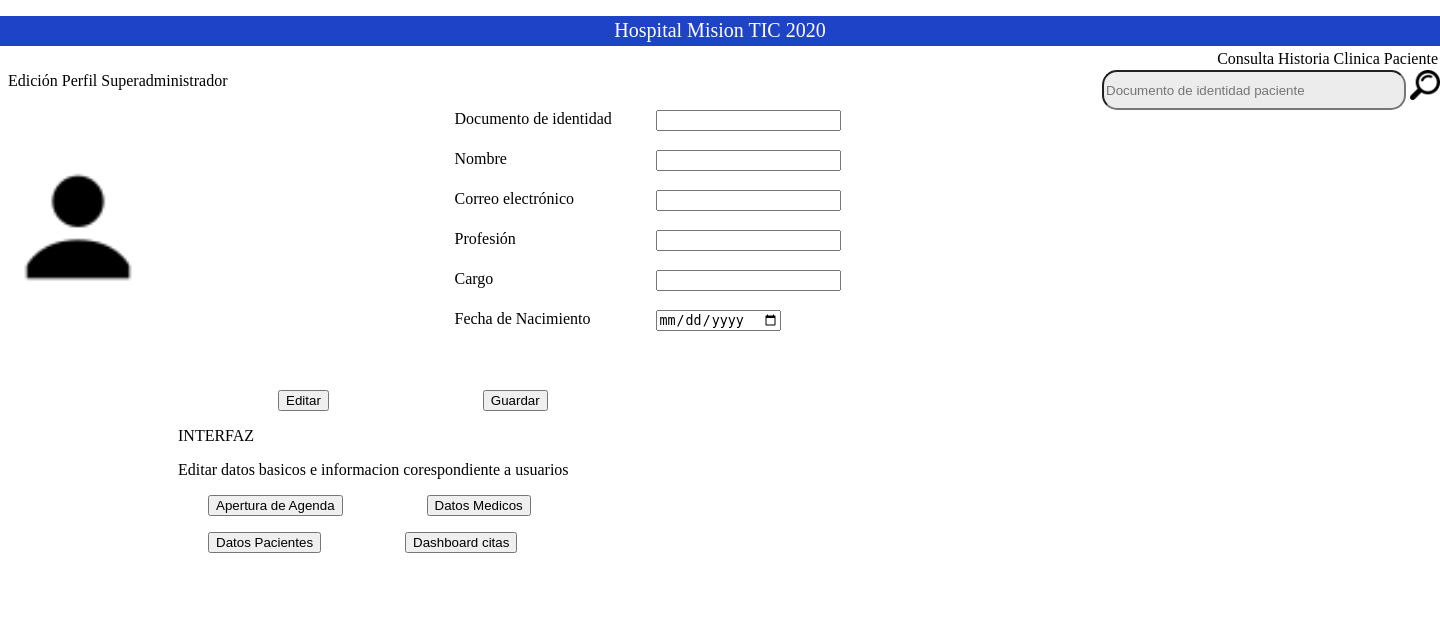
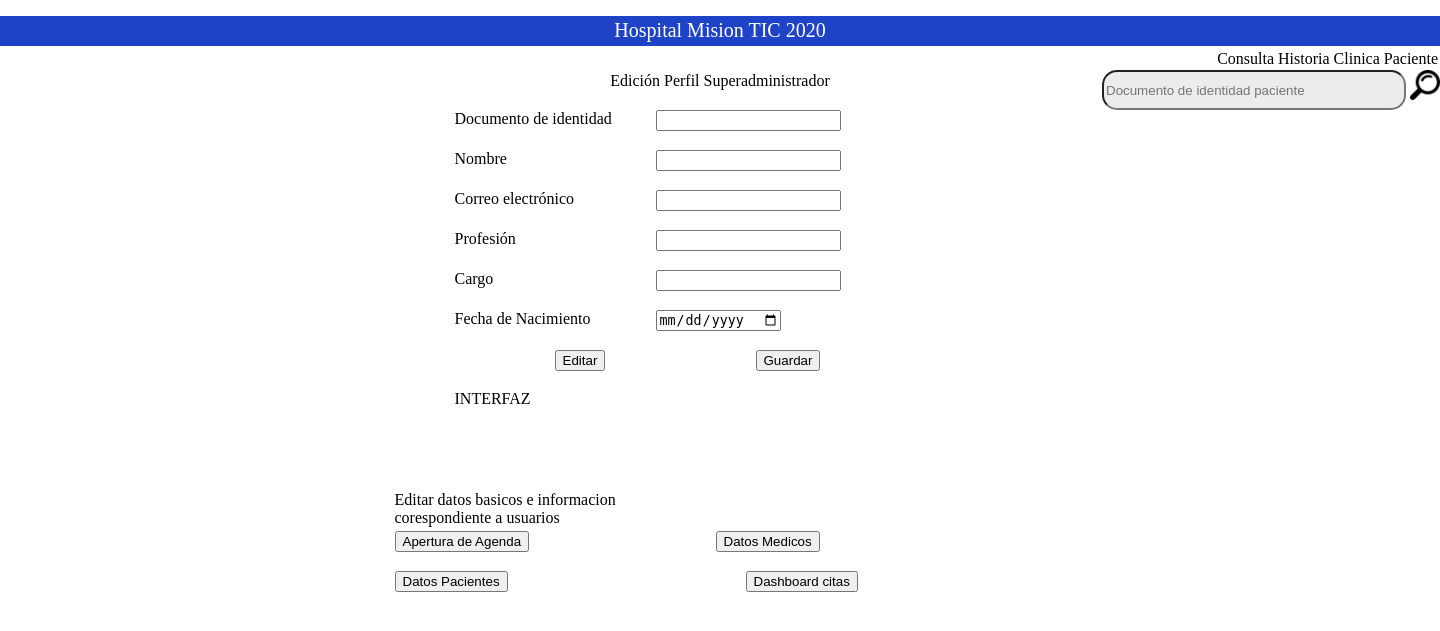
Before and after one commit to MSRestreLeon/Grupo-5-, a Flask app: page /superAdministrador in a window 1440 px wide. Shown: the top 631 px of the page. Run offline with Flask 2, Linux system fonts and the light colour scheme.

Commit message:
Arreglo de SuperAdministrador y text area de dashboard

```diff
--- a/003_proyecto/static/css/superAdmin.css
+++ b/003_proyecto/static/css/superAdmin.css
@@ -132,11 +132,38 @@
     .container {
         display: grid;
         grid-template-columns: 200px 500px;
-        grid-template-rows: repeat(6, 20px);
+        grid-template-rows: repeat(10, 20px);
         justify-content: center;
         margin-top: 20px;
+        margin-bottom: 1px;
+        row-gap: 20px;
+        column-gap: 1px;
+        padding-left:170px;
+    }
+    .container2 {
+        display: grid;
+        grid-template-columns: 320px 500px;
+        grid-template-rows: repeat(3, 20px);
+        justify-content: center;
+        margin-top: 1px;
         margin-bottom: 20px;
         row-gap: 20px;
         column-gap: 1px;
         padding-left:170px;
     }
+    .btn-space {
+        margin-left: 30px;
+        margin-right: 50px;
+    }
+    .btn-center {
+        margin-left: 100px;
+        margin-right: 50px;
+
+    }
+    .btn-topspace{
+        margin-left: 30px;
+        margin-right: 50px;
+        position: absolute;
+        top: 300px;
+
+        }
--- a/003_proyecto/templates/superAdministrador.html
+++ b/003_proyecto/templates/superAdministrador.html
@@ -39,12 +39,8 @@
 
 </form>
 <body>
-   <p>
-       <span></span>
-   </p>
-   <div>
-    <label>Edición Perfil Superadministrador</label>
-</div>
+
+   <div style="text-align: center" >Edición Perfil Superadministrador</div>
 
 <form>
     <div class="container">
@@ -60,42 +56,22 @@
         <div class="box"><input type="text"></div>
         <div class="box">Fecha de Nacimiento</div>
         <div class="box"><input type="date"></div>
+        <div><input  class="btn btn-center" type="button" value="Editar"> </div>
+        <div><input class="btn btn-center" type="button" value="Guardar"> </div>
+        <div><label>INTERFAZ</label></div>
+        <div></div>
+    </div>
 
-
-    </form>
-    <form action="" method="" style=" position: absolute; top: 390px;">
-
+    <div class="container2">
+        <div><label>Editar datos basicos  e informacion corespondiente a usuarios</label></div>
         <div></div>
-        <div></div>
-
-        <div></div>
-        <div></div>
-        <div></div>
-
-        <input class="container;btn btn-center" type="button" value="Editar">
-            <input class="btn btn-center" type="button" value="Guardar">
-        <p>
-
-        </p><label>INTERFAZ</label>
-        <p>
-            <label>        Editar datos basicos  e informacion corespondiente a usuarios</label>
-        </p>
-        <input  class="container; btn btn-space" type="button" value="Apertura de Agenda">
-        <input class="btn btn-space" type="button" value="Datos Medicos">
-        <p>
-             <input class="btn btn-space" type="button" value="Datos Pacientes">
-
-
-            <input class="btn btn-space" type="button" value="Dashboard citas"onclick="refdashboard()">
-        </p>
-
-
+        <div><input  type="button" value="Apertura de Agenda"onclick="location.href='http://127.0.0.1:5000/superAdministrador/aperturaAgenda'"> </div>
+        <div><input  type="button" value="Datos Medicos"onclick="location.href='http://127.0.0.1:5000/medico'"> </div>
+        <div><input  type="button" value="Datos Pacientes"onclick="location.href='http://127.0.0.1:5000/paciente/historiaClinica'"> </div>
+        <div><input class="btn btn-space" type="button" value="Dashboard citas"onclick="location.href='http://127.0.0.1:5000/superAdministrador/dashboard'"> </div></div>
+    </div>
     </form>
 
-
-    <div >
-        <img class="fotoperfil" src="static/images/person.png">
-    </div>
 </body>
 
 
```
Also changed, not shown: 003_proyecto/templates/dashboard.html (+7 -27 lines).
